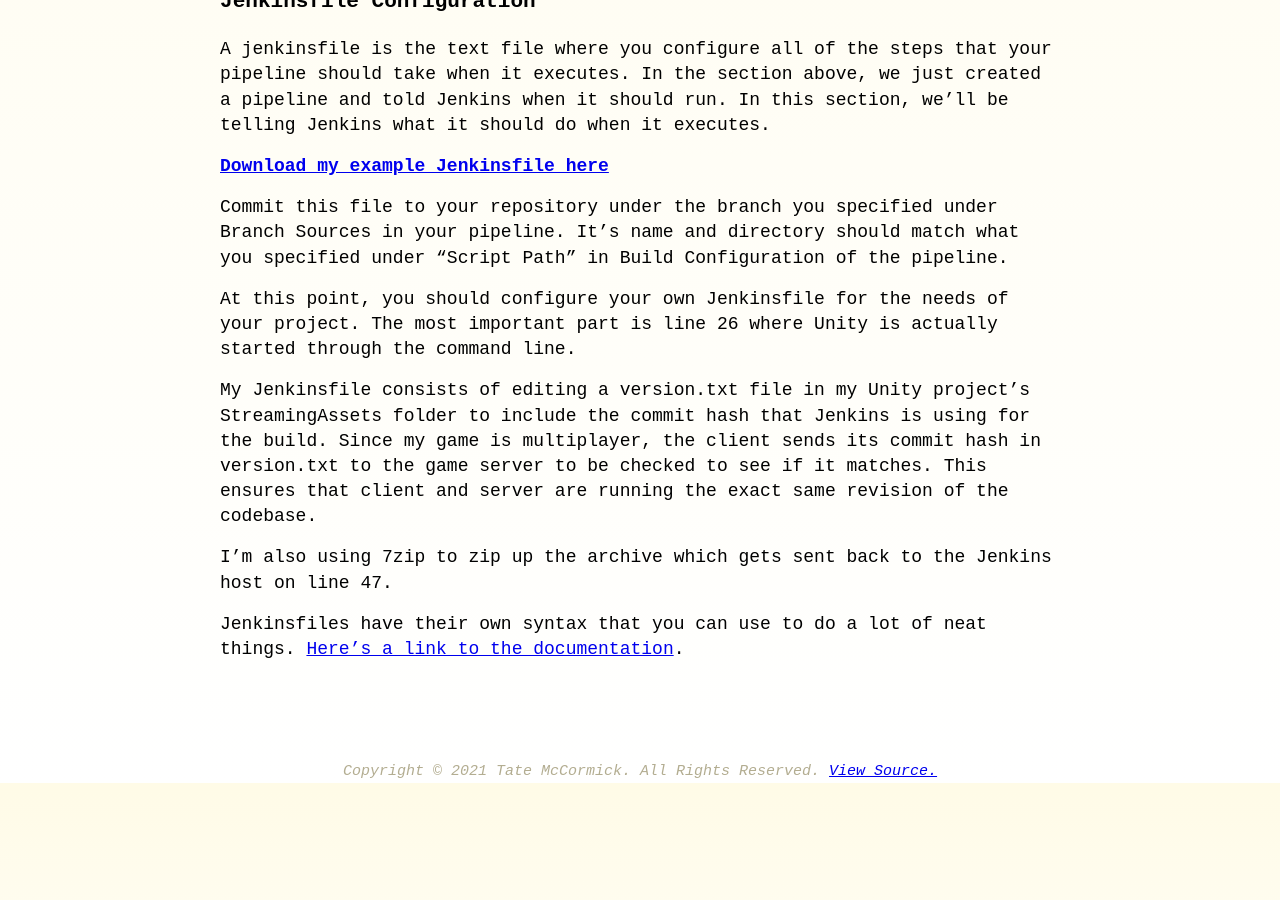
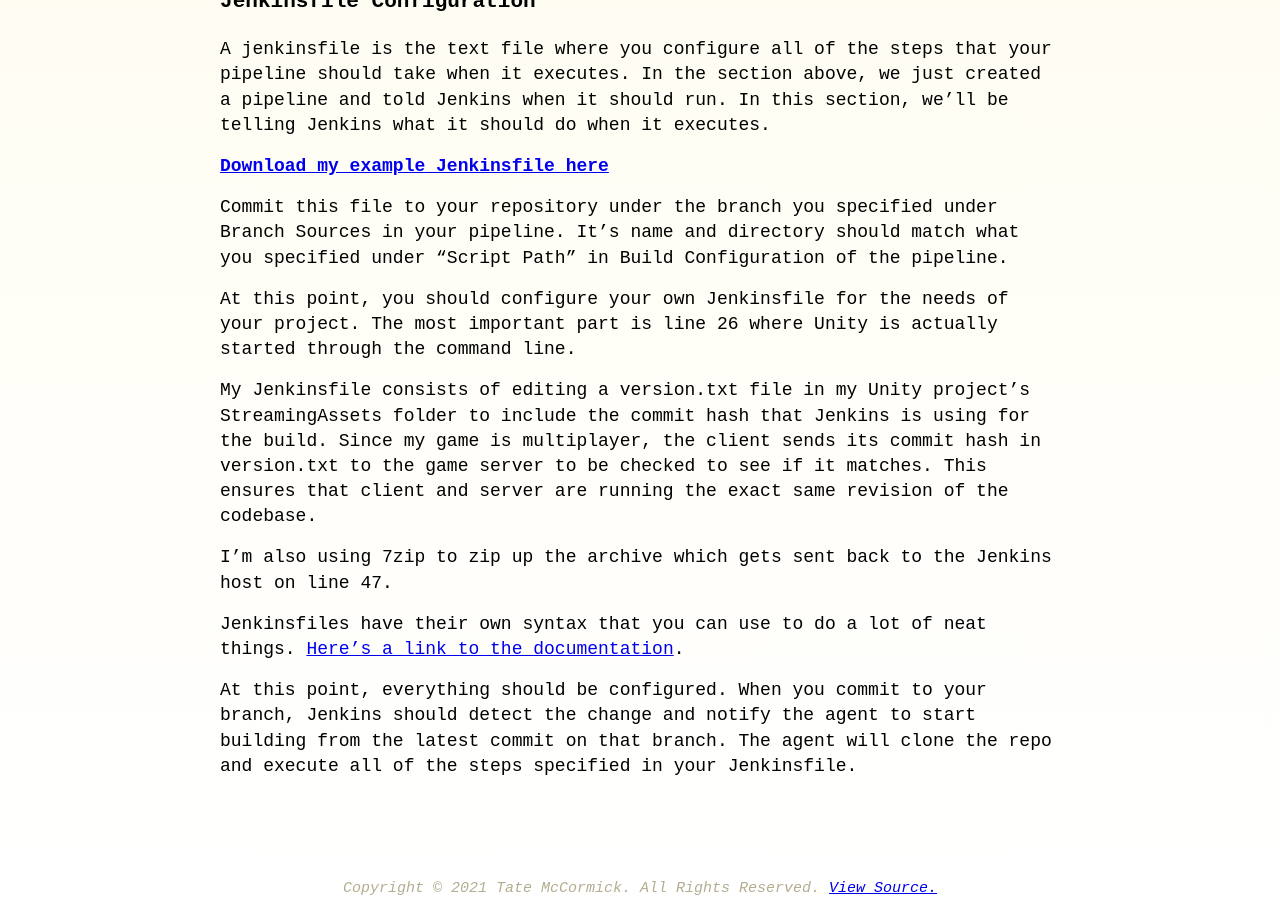
Before and after one commit to tatelax/tatelax.github.io, a Jekyll site: the page built from _posts/2021-10-12-ci-cd-in-unity.md, in a window 1280 px wide and 900 px high, scrolled down 3351 px. Built offline with Jekyll 4.4.1, drawn with Linux system fonts in a browser that asks for light colours; before the commit the page ends 4134 px from its top, so only the background shows below that.

Commit message:
Update 2021-10-12-ci-cd-in-unity.md

```diff
--- a/_posts/2021-10-12-ci-cd-in-unity.md
+++ b/_posts/2021-10-12-ci-cd-in-unity.md
@@ -85,3 +85,5 @@ My Jenkinsfile consists of editing a version.txt file in my Unity project's Stre
 I'm also using 7zip to zip up the archive which gets sent back to the Jenkins host on line 47.
 
 Jenkinsfiles have their own syntax that you can use to do a lot of neat things. [Here's a link to the documentation](https://www.jenkins.io/doc/book/pipeline/syntax/).
+
+At this point, everything should be configured. When you commit to your branch, Jenkins should detect the change and notify the agent to start building from the latest commit on that branch. The agent will clone the repo and execute all of the steps specified in your Jenkinsfile.
```
